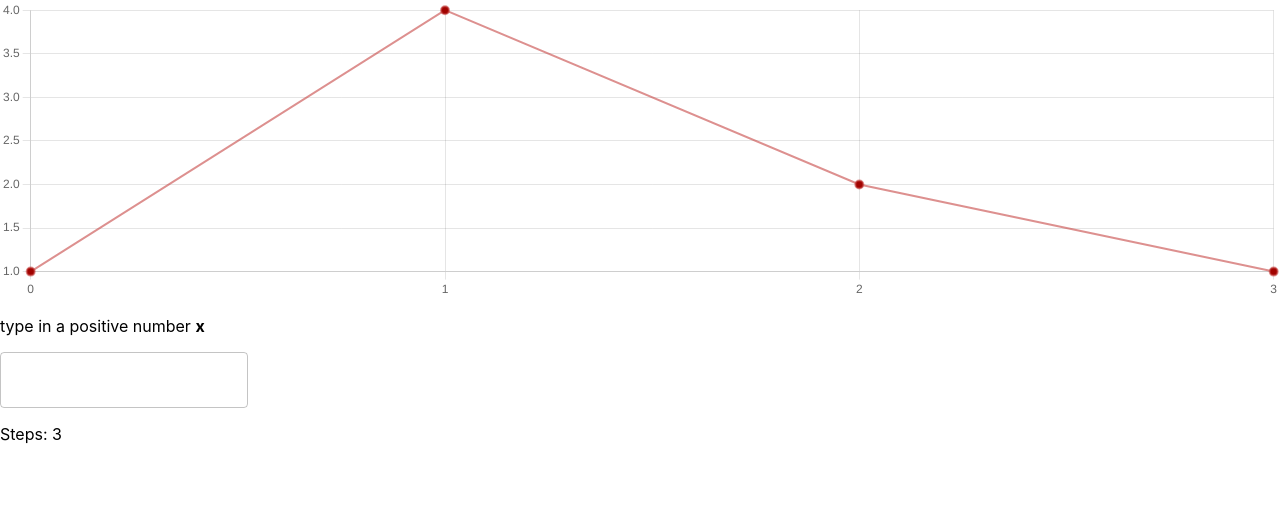
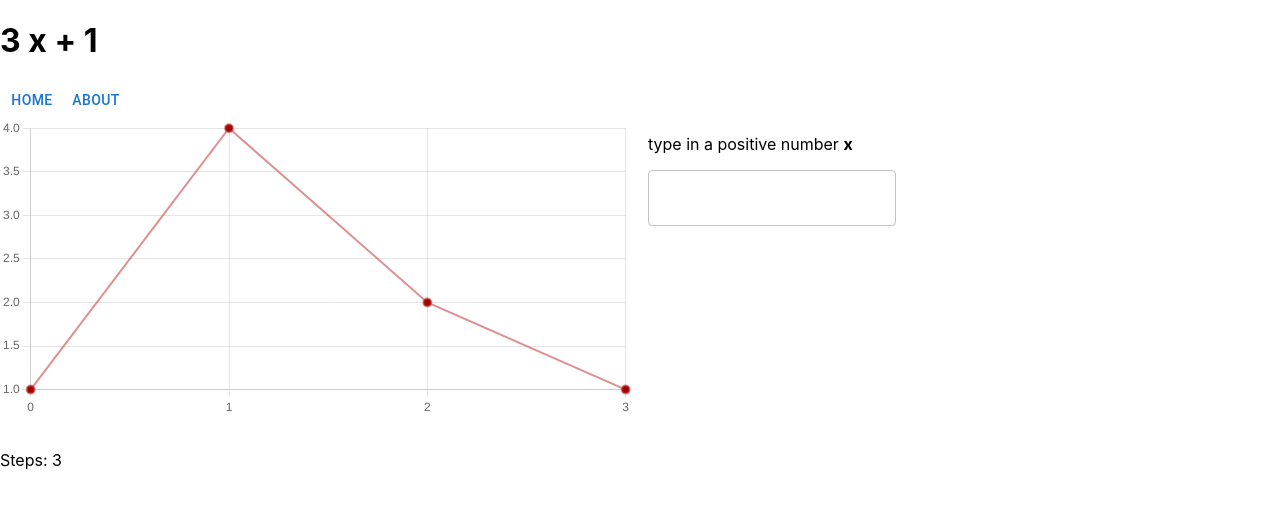
Before and after one commit to efrot/three-x-plus-one, a React (Create React App) app: page / in a window 1280 px wide. Shown: the top 508 px of the page. Built offline with nearby package versions, Linux system fonts and the light colour scheme; the HTML template or start-up script is replaced by a standard one.

Commit message:
refactor code, add Header component

```diff
--- a/src/App.jsx
+++ b/src/App.jsx
@@ -1,5 +1,6 @@
 import './App.css';
 import Collatz from './Collatz/Collatz';
+import Header from './Header/Header';
 
 
 const App = () => {
@@ -7,7 +8,8 @@
 
   return (
     <>
-     <Collatz />
+      <Header />
+      <Collatz />
     </>
 
   )
--- a/src/Collatz/Collatz.jsx
+++ b/src/Collatz/Collatz.jsx
@@ -3,19 +3,26 @@
 import CollatzInput from './CollatzInput';
 import CollatzInfo from './CollatzInfo';
 import './Collatz.css';
+import { Grid } from '@mui/material';
 
-function Collatz () {
+const Collatz = () => {
 
     const [x, setX] = useState(1);
     const [steps, setSteps] = useState(0);
 
 
     return(
-        <div>
-        <CollatzGraph x={x} setSteps={setSteps}/>
-        <CollatzInput setX={setX}/>
-        <CollatzInfo steps={steps}/>
-        </div>
+        <Grid container spacing={2}>
+            <Grid item xs={6}>
+                <CollatzGraph x={x} setSteps={setSteps}/>
+            </Grid>
+            <Grid item xs={6}>
+                <CollatzInput setX={setX}/>
+            </Grid>
+            <Grid item xs={8}>
+                <CollatzInfo steps={steps}/>
+            </Grid>
+        </Grid>
     );
 }
 
--- a/src/Collatz/CollatzGraph.jsx
+++ b/src/Collatz/CollatzGraph.jsx
@@ -1,4 +1,3 @@
-import React from 'react';
 import {
     Chart as ChartJS,
     CategoryScale,
--- a/src/Collatz/CollatzInfo.jsx
+++ b/src/Collatz/CollatzInfo.jsx
@@ -1,5 +1,3 @@
-// import {useState} from 'react';
-
 const CollatzInfo = (props) => {
     let steps = props.steps;
 
--- a/src/Collatz/CollatzInput.jsx
+++ b/src/Collatz/CollatzInput.jsx
@@ -1,4 +1,3 @@
-// import {useState} from 'react';
 import { TextField } from '@mui/material';
 
 
--- /dev/null
+++ b/src/Header/Header.jsx
@@ -0,0 +1,15 @@
+import { Button } from "@mui/material";
+
+const Header = () => {
+
+    return(
+        <div>
+            <h1>3 x + 1</h1>
+            <Button>Home</Button>
+            <Button>About</Button>
+        </div>
+    )
+
+}
+
+export default Header;
```
Also changed, not shown: package.json (+5 -2 lines), src/Header/Header.css (added), 1 other file (tests, documents, lock files or other folders).
